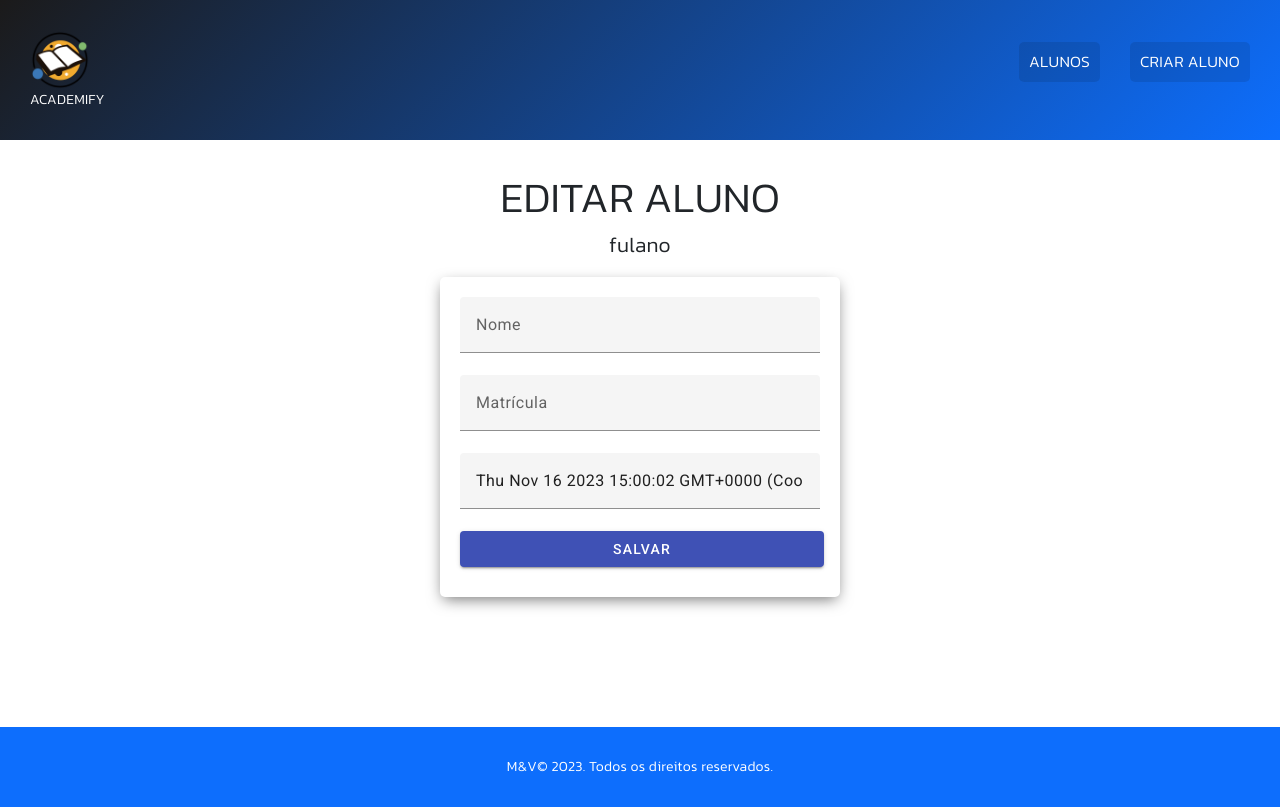
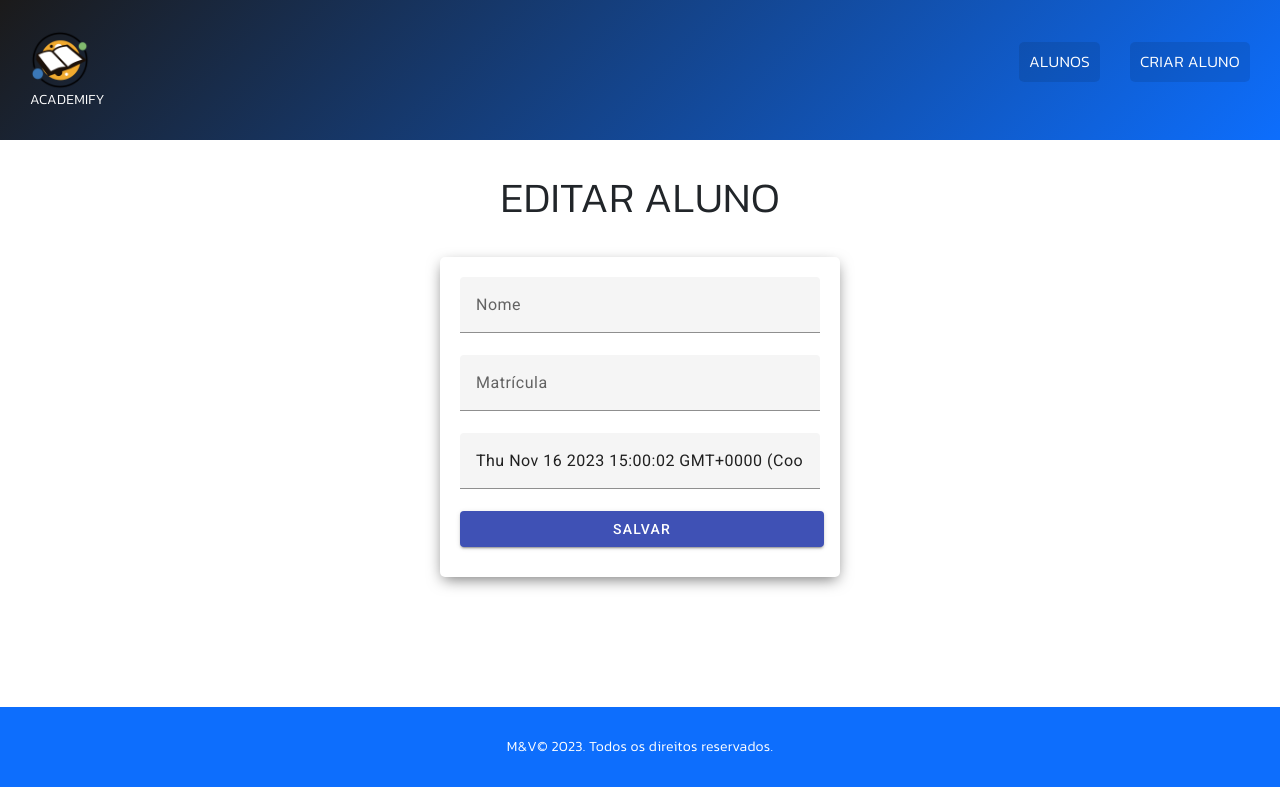
Before and after one commit to Mathruu/Academify-app, an Angular app: page /edit-alunos/1 in a window 1280 px wide. Built offline with nearby package versions, Linux system fonts and the light colour scheme; no server answers.

Commit message:
ajustes na estlização da tela editar

```diff
--- a/src/app/edit-alunos/edit-alunos.component.html
+++ b/src/app/edit-alunos/edit-alunos.component.html
@@ -1,8 +1,7 @@
 <div class="title-table">
     <h1>EDITAR ALUNO</h1>
 </div>
-<div class="subtitle-table">
-<p class="nome-aluno">fulano {{ editedAluno.nome }}</p>
+<div class="subtitle-table"><p class="nome-aluno">{{ editedAluno.nome }}</p>
 </div>
 
 <div class="content">
```
